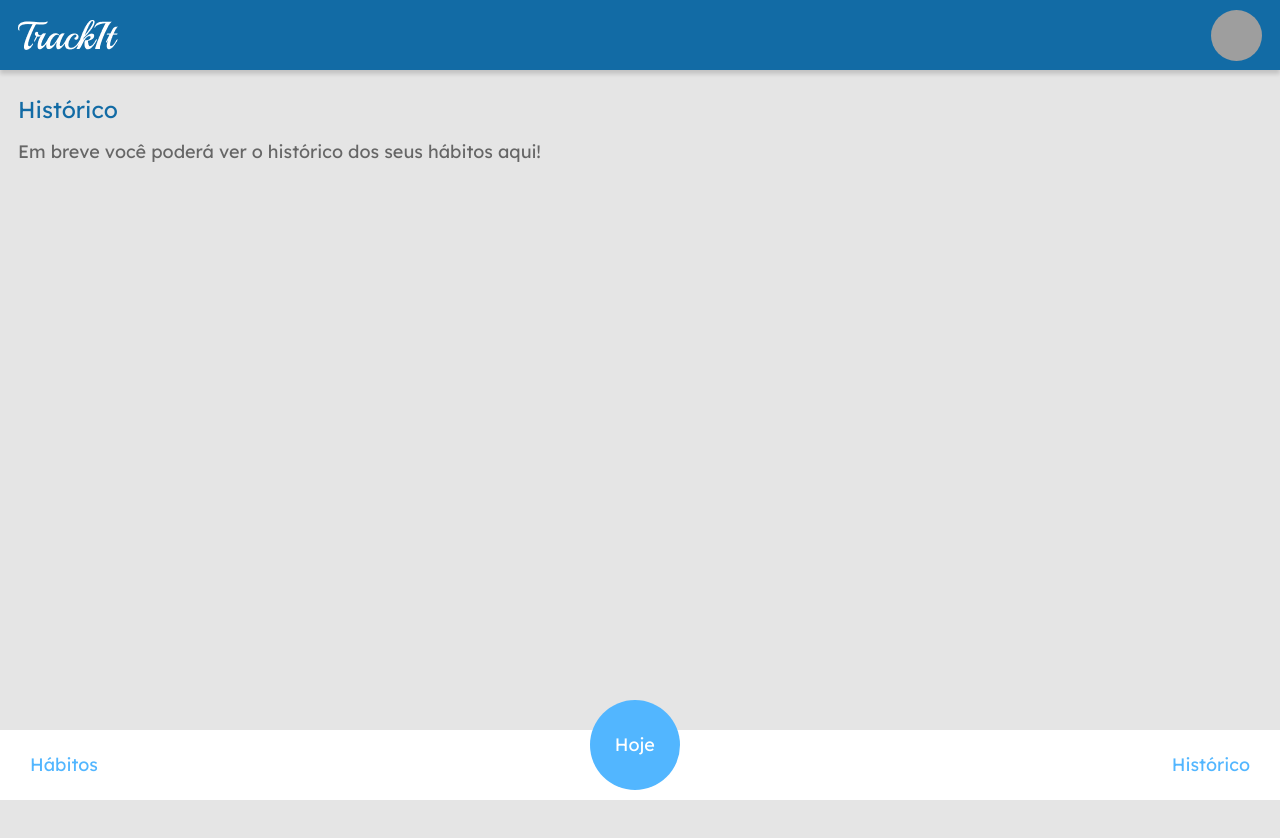
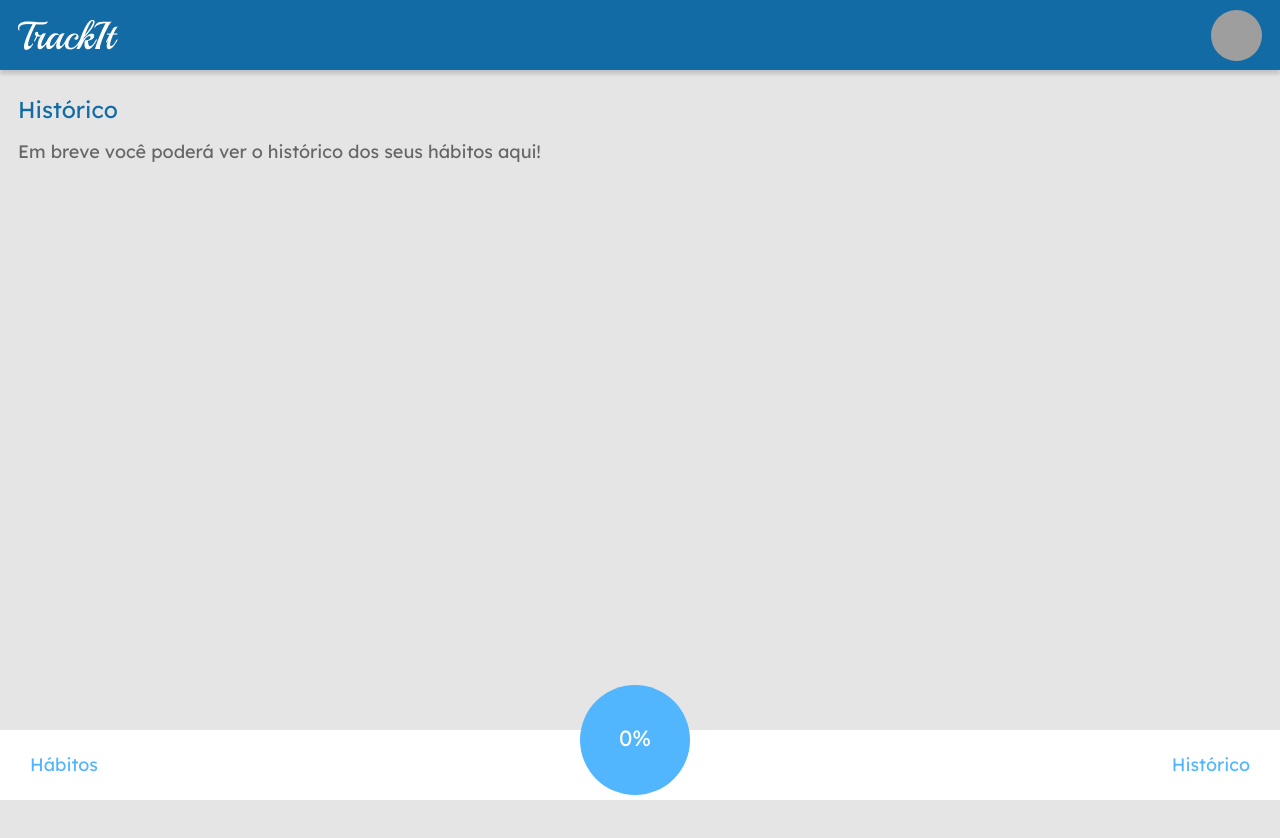
Before and after one commit to caiohbe/Projeto-11-TrackIt, a React (Create React App) app: page /historico in a window 1280 px wide. Shown: the top 838 px of the page. After the commit the page ends 800 px from the top, so only its background shows below. Built offline with nearby package versions, Linux system fonts and the light colour scheme; grey boxes are pictures that could not be loaded.

Commit message:
footer context API/react-circular-progressbar

```diff
--- a/package.json
+++ b/package.json
@@ -9,6 +9,7 @@
     "axios": "^1.1.3",
     "dayjs": "^1.11.6",
     "react": "^18.2.0",
+    "react-circular-progressbar": "^2.1.0",
     "react-dom": "^18.2.0",
     "react-loader-spinner": "^5.3.4",
     "react-router-dom": "^6.4.2",
--- a/src/App.js
+++ b/src/App.js
@@ -5,6 +5,7 @@ import RegisterPage from "./components/RegisterPage/RegisterPage";
 import HabitsPage from "./components/HabitsPage/HabitsPage";
 import TodayPage from "./components/TodayPage/TodayPage";
 import HistoryPage from "./components/HistoryPage/HistoryPage";
+import AuthProvider from "./contexts/auth";
 import { useState } from "react";
 
 function App() {
@@ -13,6 +14,7 @@ function App() {
   return (
     <BrowserRouter>
       <GlobalStyle />
+      <AuthProvider>
         <Routes>
           <Route path='/' element={<LoginPage setToken={setToken} />} />
           <Route path="/cadastro" element={<RegisterPage />} />
@@ -20,6 +22,7 @@ function App() {
           <Route path="/hoje" element={<TodayPage token={token} />} />
           <Route path="/historico" element={<HistoryPage token={token} />} />
         </Routes>
+      </AuthProvider>
     </BrowserRouter>
   );
 }
--- a/src/components/Footer/Footer.js
+++ b/src/components/Footer/Footer.js
@@ -1,12 +1,35 @@
 import styled from "styled-components"
 import { secondaryColor } from "../../constants/colors"
+import { useNavigate } from "react-router-dom"
+import { buildStyles, CircularProgressbar } from 'react-circular-progressbar';
+import 'react-circular-progressbar/dist/styles.css';
+import { AuthContext} from '../../contexts/auth'
+import React, { useContext } from "react";
+
 
 function Footer() {
+    const navigate = useNavigate()
+
+    const { percentage } = useContext(AuthContext)
+
     return (
         <Bottom>
-            <h2>Hábitos</h2>
-            <div>Hoje</div>
-            <h2>Histórico</h2>
+            <h2 onClick={() => navigate('/habitos')}>Hábitos</h2>
+            <div>
+            <CircularProgressbar
+                value={percentage}
+                text={`${percentage}%`}
+                background
+                backgroundPadding={6}
+                styles={buildStyles({
+                backgroundColor: `${secondaryColor}`,
+                textColor: "#fff",
+                pathColor: "#fff",
+                trailColor: "transparent"
+                })}
+            />
+            </div>
+            <h2 onClick={() => navigate('/historico')}>Histórico</h2>
         </Bottom>
     )
 }
@@ -31,14 +54,11 @@ const Bottom = styled.div`
     }
 
     div {
-        color: #FFFFFF;
-        background-color: ${secondaryColor};
-        height: 90px;
-        width: 90px;
+        height: 110px;
+        width: 110px;
         display: flex;
         justify-content: center;
         align-items: center;
-        border-radius: 100%;
-        margin-bottom: 40px;
+        margin-bottom: 50px;
     }
 `
--- a/src/components/HistoryPage/HistoryPage.js
+++ b/src/components/HistoryPage/HistoryPage.js
@@ -20,11 +20,7 @@ function HistoryPage() {
 export default HistoryPage
 
 const History = styled.div`
-    background-color: #E5E5E5;
-    width: 100vw;
-    height: 100vh;
     margin-top: 70px;
-    margin-bottom: 70px;
     font-family: 'Lexend Deca';
 `
 
--- a/src/components/TodayPage/TodayPage.js
+++ b/src/components/TodayPage/TodayPage.js
@@ -1,13 +1,13 @@
 import styled from "styled-components"
 import Header from "../Header/Header"
 import Footer from "../Footer/Footer"
-import { mainColor, notDone, done, textColor } from "../../constants/colors"
+import { mainColor, done, textColor } from "../../constants/colors"
 import checkMark from "../../assets/images/checkMark.png"
-import { useEffect, useState } from "react"
+import { useContext, useEffect, useState } from "react"
 import axios from "axios"
 import apiURL from "../../constants/URL"
 import dayjs from "dayjs"
-import { useNavigate } from "react-router-dom"
+import { AuthContext } from "../../contexts/auth"
 
 const date = dayjs()
 const weekDay = date.$W
@@ -16,7 +16,10 @@ function TodayPage({token}) {
     const [arr, setArr] = useState([])
     const [habitsDone, setHabitsDone] = useState([])
     const [allHabits, setAllHabits] = useState([])
-    const navigate = useNavigate()
+
+    const { setPercentage } = useContext(AuthContext)
+    setPercentage(Math.round((habitsDone.length)/(allHabits.length)*100))
+
 
     const config = {
         headers: {
@@ -82,8 +85,8 @@ function TodayPage({token}) {
     return (
         <Today>
             <Header/>
-            <HabitContainer  onClick={() => navigate('/habitos')} habitsDone={habitsDone}>
-                <h1>{<SetWeekDay />}, {date.$D}/{date.$M}</h1>
+            <HabitContainer habitsDone={habitsDone}>
+                <h1>{<SetWeekDay />}, {date.$D}/{date.$M + 1}</h1>
                 <h3> {habitsDone.length === 0 ? 'nenhum hábito concluído ainda' : `${Math.round((habitsDone.length)/(allHabits.length)*100)}% dos hábitos concluídos`} </h3>
                 {arr}
             </HabitContainer>
--- /dev/null
+++ b/src/contexts/auth.js
@@ -0,0 +1,16 @@
+import React, { createContext, useState } from "react"
+
+export const AuthContext = createContext({})
+
+function AuthProvider({children}) {
+    const [percentage, setPercentage] = useState(0)
+
+
+    return(
+        <AuthContext.Provider value={{setPercentage, percentage}}>
+            {children}
+        </AuthContext.Provider >
+    )
+}
+
+export default AuthProvider
```
Also changed, not shown: 1 other file (tests, documents, lock files or other folders). Lines whose indentation alone changed are shown as unchanged.
